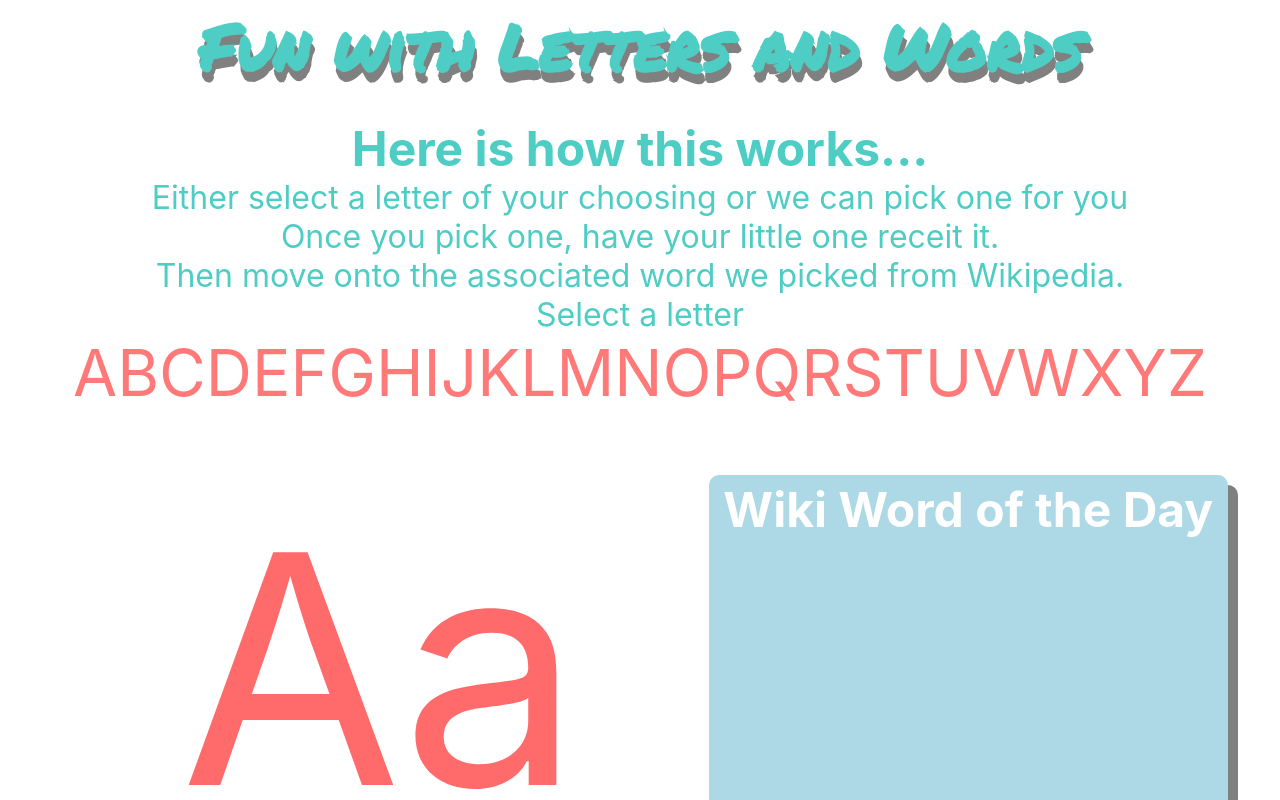
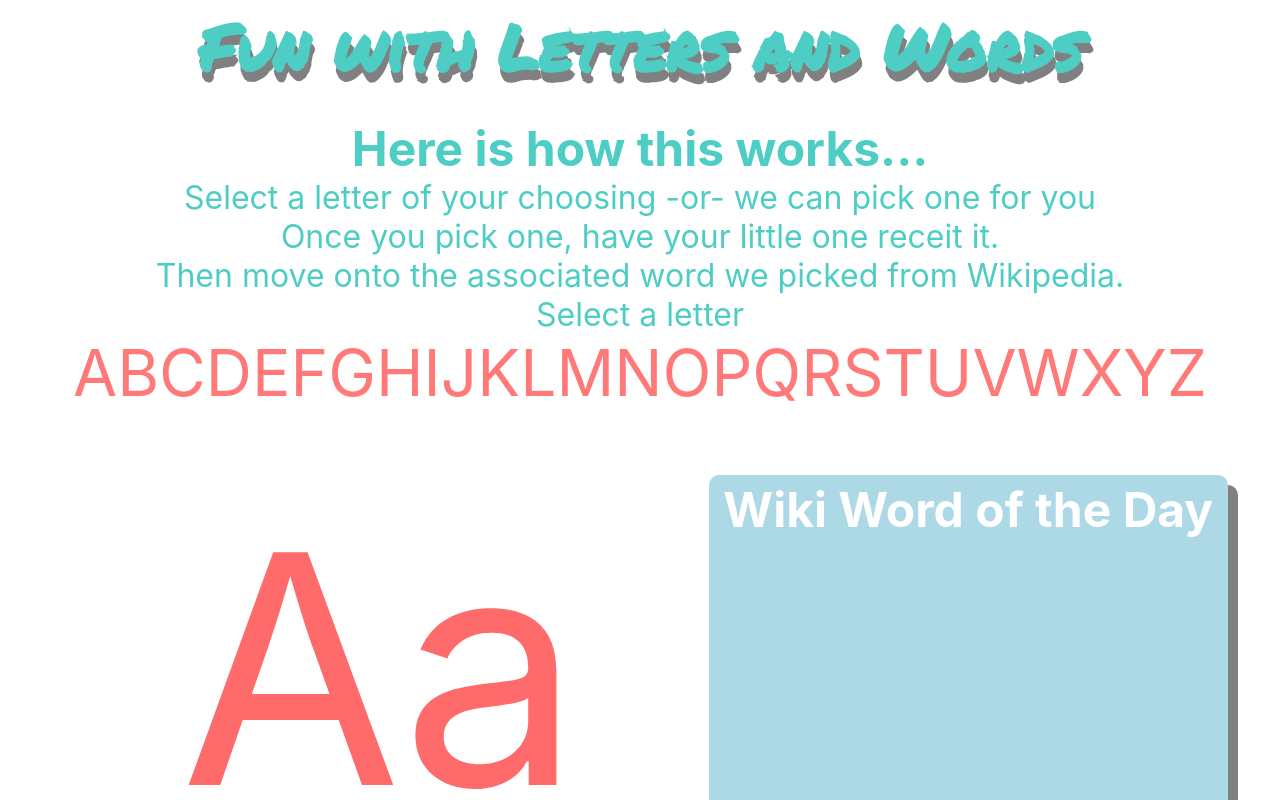
Before and after one commit to phongnguyen39/Education_React_App, a React (Create React App) app: page / in a window 1280 px wide. Shown: the top 800 px of the page. Built offline with nearby package versions, Linux system fonts and the light colour scheme.

Commit message:
added more content to landing section

```diff
--- a/src/App.js
+++ b/src/App.js
@@ -95,7 +95,7 @@ class App extends Component {
         <h1 id="title">Fun with Letters and Words</h1>
         <div id='landingContainer'>
           <h2>Here is how this works... </h2>
-          <p>Either select a letter of your choosing or we can pick one for you</p>
+          <p>Select a letter of your choosing -or- we can pick one for you</p>
           <p>Once you pick one, have your little one receit it.</p>
           <p>Then move onto the associated word we picked from Wikipedia.</p>
         </div>
```
